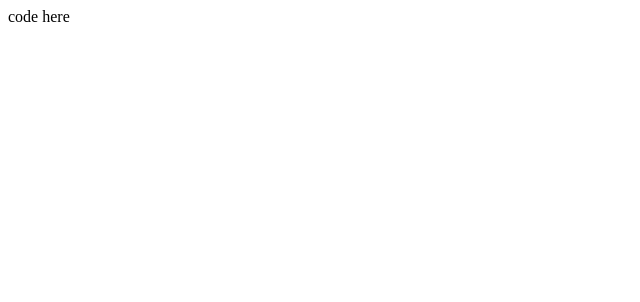
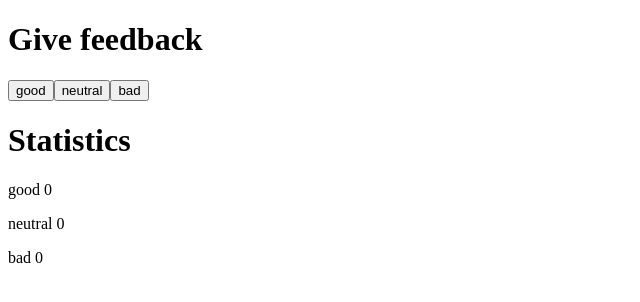
Before and after one commit to BarokDG/fullstack-open-submissions, a React (Create React App) app in the folder part1/unicafe/: page / in a window 1280 px wide. Shown: the top 302 px of the page, without its empty margins (0-640 px from the left). Built offline with nearby package versions, Linux system fonts and the light colour scheme.

Commit message:
Exercise 1.6✅

```diff
--- a/part1/unicafe/src/App.js
+++ b/part1/unicafe/src/App.js
@@ -6,7 +6,25 @@
   const [neutral, setNeutral] = useState(0);
   const [bad, setBad] = useState(0);
 
-  return <div>code here</div>;
+  return (
+    <>
+      <h1>Give feedback</h1>
+
+      <Button text="good" handleClick={() => setGood(good + 1)} />
+      <Button text="neutral" handleClick={() => setNeutral(neutral + 1)} />
+      <Button text="bad" handleClick={() => setBad(bad + 1)} />
+
+      <h1>Statistics</h1>
+
+      <p>good {good}</p>
+      <p>neutral {neutral}</p>
+      <p>bad {bad}</p>
+    </>
+  );
 };
 
+const Button = ({ text, handleClick }) => (
+  <button onClick={handleClick}>{text}</button>
+);
+
 export default App;
```
